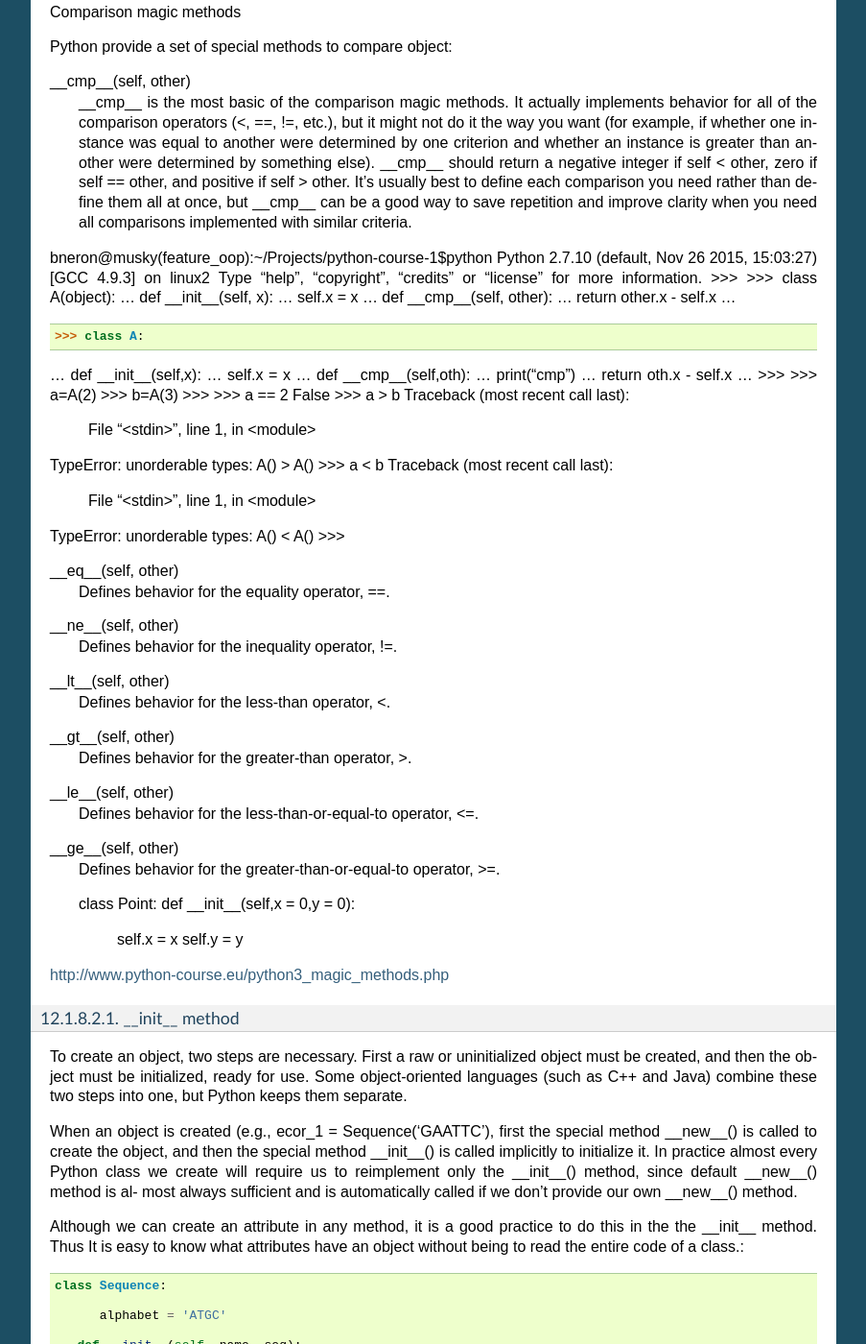
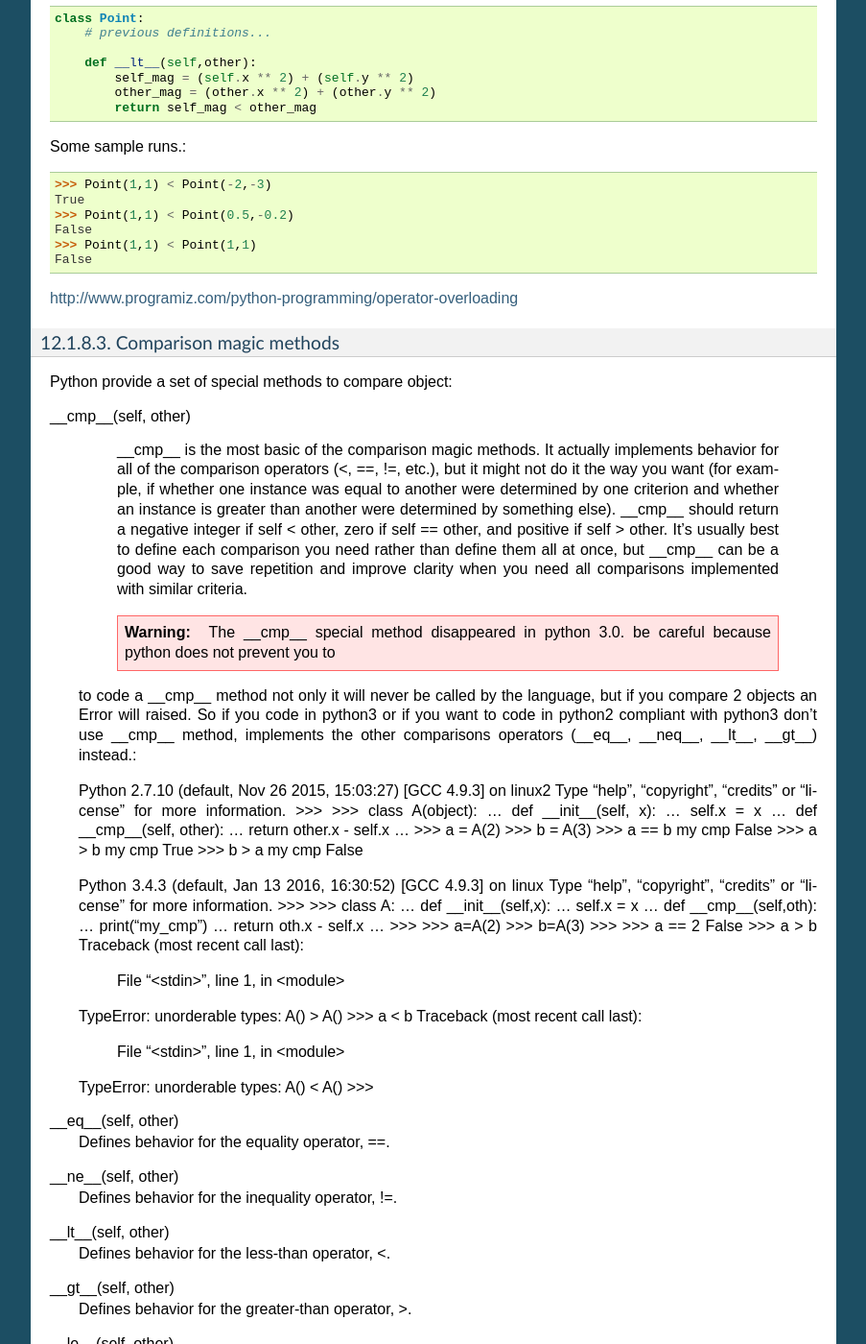
Before and after one commit to C3BI-pasteur-fr/python-course-1, a Sphinx documentation site: the page built from source/Object_Oriented_Programming.rst, in a window 1280 px wide and 1400 px high, scrolled down 6044 px. Shown: the whole window at 96% size, without its empty margins (198-1101 px from the left). Built offline with Sphinx 7.4.7, drawn with Linux system fonts in a browser that asks for light colours; some of the changed text lies outside the part shown.

Commit message:
add paragraph about methods and improve paragraph about __cmp__

```diff
--- a/source/Object_Oriented_Programming.rst
+++ b/source/Object_Oriented_Programming.rst
@@ -263,6 +263,24 @@ You can change the state of an object by making an assignment to one of its attr
 Methods
 -------
 
+In python methods a just attributes. But they are attributes which can be executed, in python we said callable.
+a method is bound to an object that mean this function is evaluated in the namespace of the object (see further).
+
+.. literalinclude:: _static/code/rev_com_obj.py
+   :linenos:
+   :language: python
+
+You may have notices the self parameter in function definition inside the class.
+But we called the method simply as ob.func() without any arguments.
+It still worked. This is because, whenever an object calls its method,
+the object itself is pass as the first argument.
+So, my_seq.reverse_comp() translates into Sequence.reverse_comp(my_seq).
+In general, calling a method with a list of n arguments is equivalent to calling the corresponding
+function with an argument list that is created by inserting the method's object before the first argument.
+For these reasons, the first argument of the function in class must be the object itself.
+This is **conventionally** called *self*.
+It can be named otherwise but we highly recommend to follow the convention.
+
 
 special methods
 ---------------
@@ -290,6 +308,7 @@ With the power of magic methods, however, we can define one method (__eq__, in t
 The specials methods are defined by the language. They're always surrounded by double underscores.
 `There are a ton of special functions in Python. <https://docs.python.org/3/reference/datamodel.html#special-method-names>`_
 
+
 Overloading the + Operator
 ^^^^^^^^^^^^^^^^^^^^^^^^^^
 
@@ -312,6 +331,7 @@ Now let's try that addition again. ::
    >>> p2 = Point(-1,2)
    >>> print(p1 + p2)
    (1,5)
+
 
 Overloading Comparison Operators in Python
 ^^^^^^^^^^^^^^^^^^^^^^^^^^^^^^^^^^^^^^^^^^
@@ -343,6 +363,7 @@ Some sample runs.::
 http://www.programiz.com/python-programming/operator-overloading
 
 Comparison magic methods
+^^^^^^^^^^^^^^^^^^^^^^^^
 
 Python provide a set of special methods to compare object:
 
@@ -354,66 +375,82 @@ __cmp__(self, other)
     is greater than another were determined by something else).
     __cmp__ should return a negative integer if self < other, zero if self == other, and positive if self > other.
     It's usually best to define each comparison you need rather than define them all at once,
-    but __cmp__ can be a good way to save repetition and improve clarity when you need all comparisons implemented with similar criteria.
+    but __cmp__ can be a good way to save repetition and improve clarity when you need all comparisons implemented
+    with similar criteria.
 
-bneron@musky(feature_oop):~/Projects/python-course-1$python
-Python 2.7.10 (default, Nov 26 2015, 15:03:27)
-[GCC 4.9.3] on linux2
-Type "help", "copyright", "credits" or "license" for more information.
->>>
->>> class A(object):
-...     def __init__(self, x):
-...             self.x = x
-...     def __cmp__(self, other):
-...             return other.x - self.x
-...
+    .. warning:: The __cmp__ special method disappeared in python 3.0. be careful because python does not prevent you to
+   to code a __cmp__ method not only it will never be called by the language, but if you compare 2 objects an Error will
+   raised. So if you code in python3 or if you want to code in python2 compliant with python3 don't use __cmp__ method,
+   implements the other comparisons operators (__eq__, __neq__, __lt__, __gt__) instead.::
 
+   Python 2.7.10 (default, Nov 26 2015, 15:03:27)
+   [GCC 4.9.3] on linux2
+   Type "help", "copyright", "credits" or "license" for more information.
+   >>>
+   >>> class A(object):
+   ...     def __init__(self, x):
+   ...             self.x = x
+   ...     def __cmp__(self, other):
+   ...             return other.x - self.x
+   ...
+   >>> a = A(2)
+   >>> b = A(3)
+   >>> a == b
+   my cmp
+   False
+   >>> a > b
+   my cmp
+   True
+   >>> b > a
+   my cmp
+   False
 
- >>> class A:
-...    def __init__(self,x):
-...       self.x = x
-...    def __cmp__(self,oth):
-...       print("cmp")
-...       return oth.x - self.x
-...
->>>
->>> a=A(2)
->>> b=A(3)
->>>
->>> a == 2
-False
->>> a > b
-Traceback (most recent call last):
-  File "<stdin>", line 1, in <module>
-TypeError: unorderable types: A() > A()
->>> a < b
-Traceback (most recent call last):
-  File "<stdin>", line 1, in <module>
-TypeError: unorderable types: A() < A()
->>>
+   Python 3.4.3 (default, Jan 13 2016, 16:30:52)
+   [GCC 4.9.3] on linux
+   Type "help", "copyright", "credits" or "license" for more information.
+   >>>
+   >>> class A:
+   ...    def __init__(self,x):
+   ...       self.x = x
+   ...    def __cmp__(self,oth):
+   ...       print("my_cmp")
+   ...       return oth.x - self.x
+   ...
+   >>>
+   >>> a=A(2)
+   >>> b=A(3)
+   >>>
+   >>> a == 2
+   False
+   >>> a > b
+   Traceback (most recent call last):
+     File "<stdin>", line 1, in <module>
+   TypeError: unorderable types: A() > A()
+   >>> a < b
+   Traceback (most recent call last):
+     File "<stdin>", line 1, in <module>
+   TypeError: unorderable types: A() < A()
+   >>>
 
 
 
 __eq__(self, other)
     Defines behavior for the equality operator, ==.
+
 __ne__(self, other)
     Defines behavior for the inequality operator, !=.
+
 __lt__(self, other)
     Defines behavior for the less-than operator, <.
+
 __gt__(self, other)
     Defines behavior for the greater-than operator, >.
+
 __le__(self, other)
     Defines behavior for the less-than-or-equal-to operator, <=.
+
 __ge__(self, other)
     Defines behavior for the greater-than-or-equal-to operator, >=.
-
-
-
-    class Point:
-    def __init__(self,x = 0,y = 0):
-        self.x = x
-        self.y = y
-
 
 
 http://www.python-course.eu/python3_magic_methods.php
@@ -460,8 +497,8 @@ without being to read the entire code of a class.::
 
 
 
-Environments in OOP
-===================
+Namespace and attributes lookup
+===============================
 
 
 class Student:
@@ -521,6 +558,8 @@ dessin des env pour st.add_note(11)
  3
  >>> t2.a
  3
+ >>> t1.a is t2.a
+ True
  >>> t2.a = 4
  >>> t1.a
  3
@@ -529,9 +568,17 @@ can you explain this result (use environment to explain) ?
 how to modify the class variable *a*
 
 
-Control the access to attributes with property
-----------------------------------------------
+Control the access to the attributes
+------------------------------------
 
+with underscore
+^^^^^^^^^^^^^^^
+
+with double underscores
+^^^^^^^^^^^^^^^^^^^^^^^
+
+with property
+^^^^^^^^^^^^^
 
 
 Architecture and Design
```
